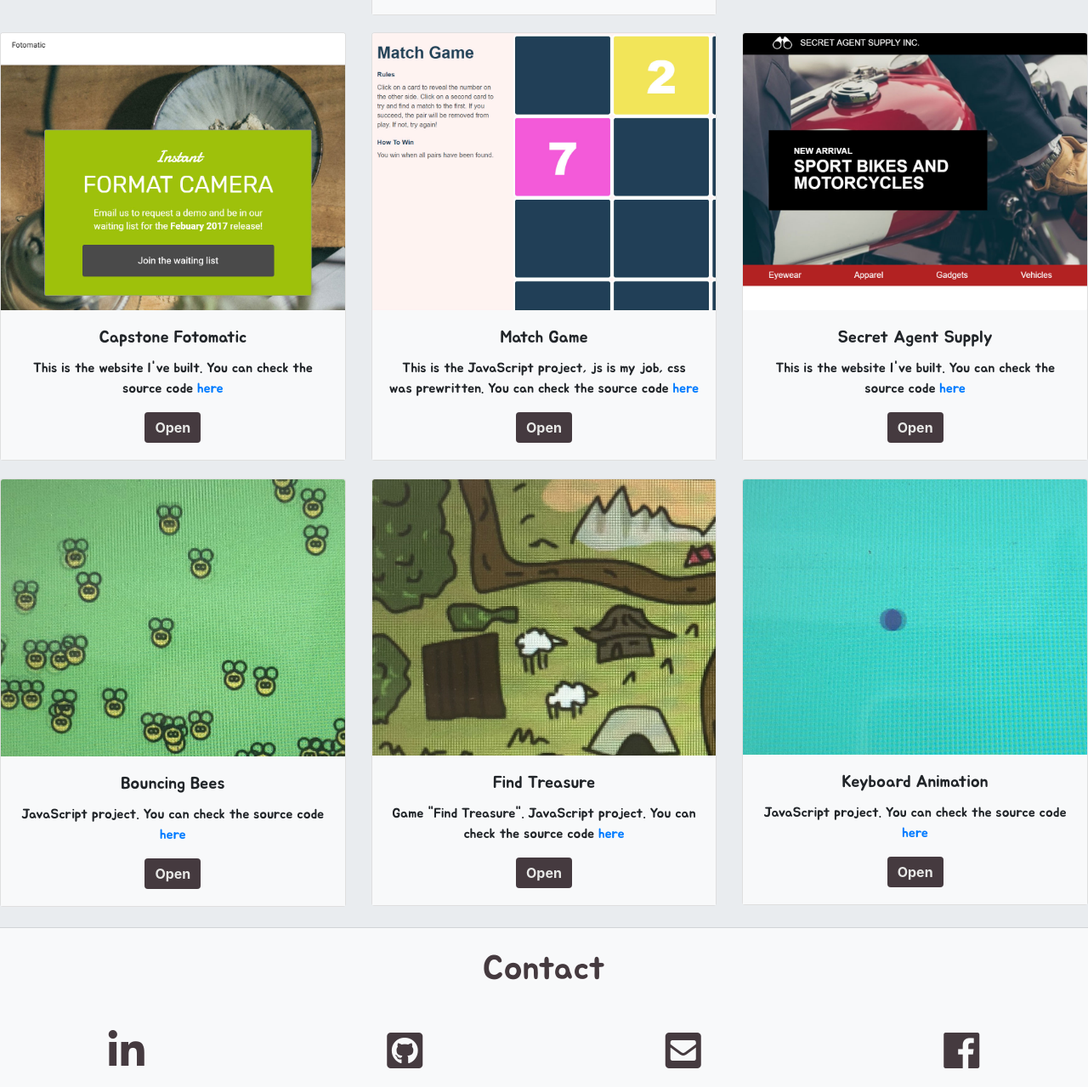
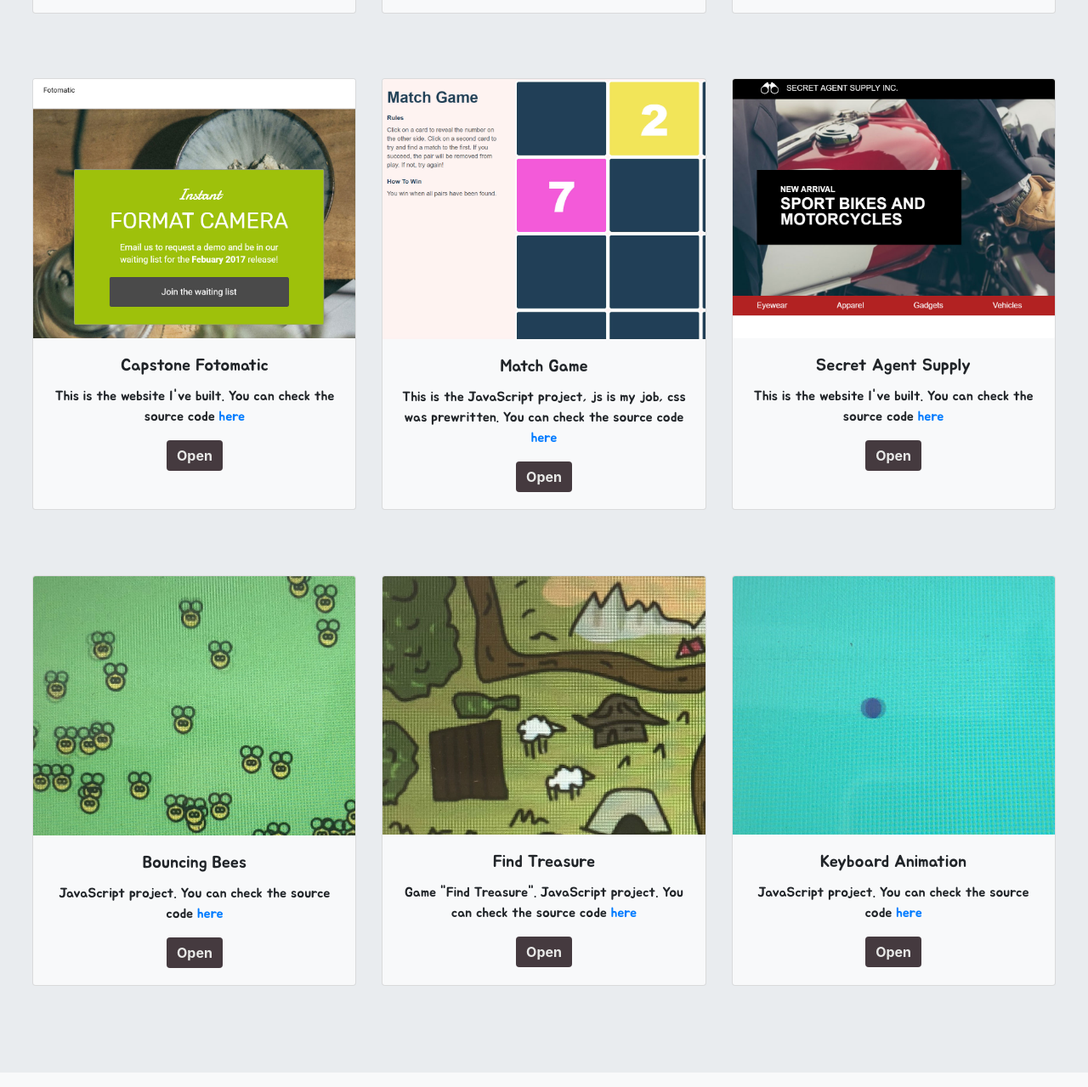
Before and after one commit to ElijahRus/iliam, a plain HTML site: page index.html in a window 1280 px wide. Shown: the part 1837-3116 px from the top of the page at 85% size. Drawn offline with nearby package versions, Linux system fonts and the light colour scheme; a web font is replaced by a local one.

Commit message:
fixed IE images problem and redesign cards

```diff
--- a/index.html
+++ b/index.html
@@ -95,9 +95,8 @@ Moscow State University of Geodesy and Cartography</p>
       <!-- My Projects Section -->
       <section id="my_projects">
         <h1 class="text-center">My Projects</h1><br>
-        <div class="row">
-          <div class="col-sm-4">
-            <div class="card">
+        <div class="card-deck">
+          <div class="card my_card">
             <img class="card-img-top" src="./resources/images/ravenous_1.jpg" alt="Card image cap">
             <div class="card-body text-center">
               <h5 class="card-title">Ravenous</h5>
@@ -112,9 +111,7 @@ Moscow State University of Geodesy and Cartography</p>
               </a>
             </div>
           </div>
-          </div>
-          <div class="col-sm-4">
-            <div class="card">
+          <div class="card my_card">
             <img class="card-img-top" src="./resources/images/jamming.jpg" alt="Card image cap">
             <div class="card-body text-center">
               <h5 class="card-title">Jamming</h5>
@@ -128,9 +125,7 @@ Moscow State University of Geodesy and Cartography</p>
               <a href="https://elijahrus.github.io/eljamming/" target="_blank" class="btn btn-primary">Open</a>
             </div>
           </div>
-          </div>
-          <div class="col-sm-4">
-            <div class="card">
+          <div class="card my_card">
             <img class="card-img-top" src="./resources/images/colmar.jpg" alt="Card image cap">
             <div class="card-body text-center">
               <h5 class="card-title">Colmar Academy</h5>
@@ -143,10 +138,8 @@ Moscow State University of Geodesy and Cartography</p>
             </div>
           </div>
         </div>
-        </div>
-        <div class="row">
-          <div class="col-sm-4">
-            <div class="card">
+        <div class="card-deck">
+          <div class="card my_card">
             <img class="card-img-top" src="./resources/images/fotomatic.jpg" alt="Card image cap">
             <div class="card-body text-center">
               <h5 class="card-title">Capstone Fotomatic</h5>
@@ -158,9 +151,7 @@ Moscow State University of Geodesy and Cartography</p>
               <a href="https://elijahrus.github.io/capstone_fotomatic/" target="_blank" class="btn btn-primary">Open</a>
             </div>
           </div>
-          </div>
-          <div class="col-sm-4">
-            <div class="card">
+          <div class="card my_card">
             <img class="card-img-top" src="./resources/images/match_game.jpg" alt="Card image cap">
             <div class="card-body text-center">
               <h5 class="card-title">Match Game</h5>
@@ -172,9 +163,7 @@ Moscow State University of Geodesy and Cartography</p>
               <a href="https://elijahrus.github.io/match_game/" target="_blank" class="btn btn-primary">Open</a>
             </div>
           </div>
-          </div>
-          <div class="col-sm-4">
-            <div class="card">
+          <div class="card my_card">
             <img class="card-img-top" src="./resources/images/secret_agent.jpg" alt="Card image cap">
             <div class="card-body text-center">
               <h5 class="card-title">Secret Agent Supply</h5>
@@ -187,10 +176,8 @@ Moscow State University of Geodesy and Cartography</p>
             </div>
           </div>
         </div>
-        </div>
-        <div class="row">
-          <div class="col-sm-4">
-            <div class="card">
+        <div class="card-deck">
+          <div class="card my_card">
             <img class="card-img-top" src="./resources/images/bees.jpg" alt="Card image cap">
             <div class="card-body text-center">
               <h5 class="card-title">Bouncing Bees</h5>
@@ -202,9 +189,7 @@ Moscow State University of Geodesy and Cartography</p>
               <a href="https://elijahrus.github.io/bouncing_bees/" target="_blank" class="btn btn-primary">Open</a>
             </div>
           </div>
-          </div>
-          <div class="col-sm-4">
-            <div class="card">
+          <div class="card my_card">
             <img class="card-img-top" src="./resources/images/treasure.jpg" alt="Card image cap">
             <div class="card-body text-center">
               <h5 class="card-title">Find Treasure</h5>
@@ -216,9 +201,7 @@ Moscow State University of Geodesy and Cartography</p>
               <a href="https://elijahrus.github.io/find_treasure/" target="_blank" class="btn btn-primary">Open</a>
             </div>
           </div>
-          </div>
-          <div class="col-sm-4">
-            <div class="card">
+          <div class="card my_card">
             <img class="card-img-top" src="./resources/images/keyboard_animation.jpg" alt="Card image cap">
             <div class="card-body text-center">
               <h5 class="card-title">Keyboard Animation</h5>
@@ -231,8 +214,7 @@ Moscow State University of Geodesy and Cartography</p>
             </div>
           </div>
         </div>
-        </div>
-        <hr class="my-4">
+
       </section>
 
       <!-- Contact Section -->
@@ -262,5 +244,6 @@ Moscow State University of Geodesy and Cartography</p>
     <script src="https://code.jquery.com/jquery-3.3.1.slim.min.js" integrity="sha384-q8i/X+965DzO0rT7abK41JStQIAqVgRVzpbzo5smXKp4YfRvH+8abtTE1Pi6jizo" crossorigin="anonymous"></script>
     <script src="https://cdnjs.cloudflare.com/ajax/libs/popper.js/1.14.3/umd/popper.min.js" integrity="sha384-ZMP7rVo3mIykV+2+9J3UJ46jBk0WLaUAdn689aCwoqbBJiSnjAK/l8WvCWPIPm49" crossorigin="anonymous"></script>
     <script src="https://stackpath.bootstrapcdn.com/bootstrap/4.1.3/js/bootstrap.min.js" integrity="sha384-ChfqqxuZUCnJSK3+MXmPNIyE6ZbWh2IMqE241rYiqJxyMiZ6OW/JmZQ5stwEULTy" crossorigin="anonymous"></script>
+
   </body>
 </html>
--- a/resources/css/style.css
+++ b/resources/css/style.css
@@ -3,14 +3,11 @@
   padding-top: 5%;
 }
 
-.card {
-  margin-top: 5%;
-}
-
-.navbar {
+ .navbar {
   font-family: 'Princess Sofia', cursive;
   font-weight: bold;
 }
+
 .navbar-brand {
   font-size: 1.6rem;
 }
@@ -32,6 +29,14 @@ h1, h2, h5, p, footer {
   font-family: 'Jua', sans-serif;
 }
 
+.card-deck {
+  padding: 3%;
+}
+
+.my_card {
+  display: block !important;
+}
+
 .btn {
   background-color: #453a3f;
   color: #e8e9e7;
@@ -50,11 +55,15 @@ h1, h2 {
   color: #453a3f;
 }
 
-body, #my_skills, #my_contacts, .card-body {
+body, #my_skills, #my_contacts, .my_card {
   background-color: #f8f9fa;
 }
 
 #my_projects {
   background-color: #e9ecef;
-  padding-top: 5%;
+  padding: 5% 0 5% 0;
 }
+
+#my_contacts {
+  margin-top: 3%;
+}
```
Lines whose indentation alone changed are shown as unchanged.
